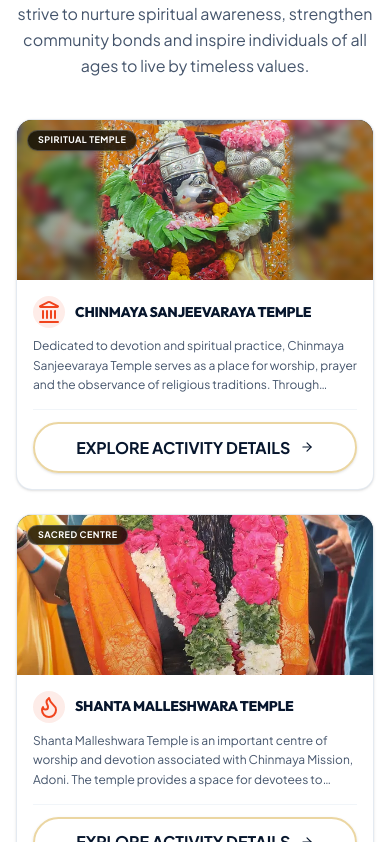
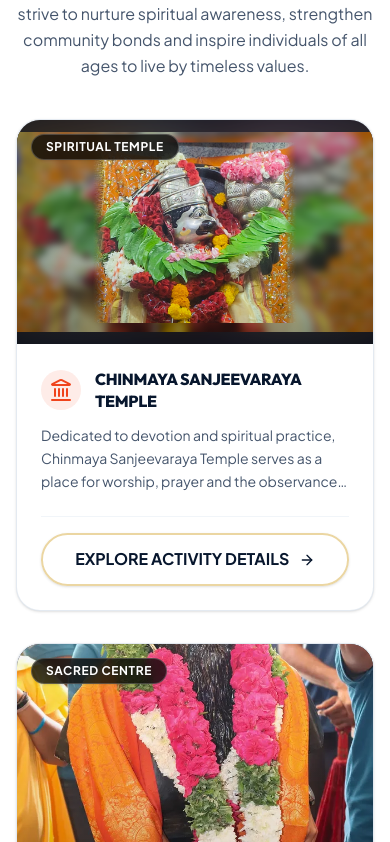
Before and after one commit to prabodh2/chinmaya_mission_adoni, a React (Vite) app in the folder client/: page /about in a window 390 px wide. Shown: the part 10362-11204 px from the top of the page. Built offline with nearby package versions, Linux system fonts and the light colour scheme; no server answers; a web font is replaced by a local one.

Commit message:
feat(about): increase width of our activities cards to full-width 2-column layout

```diff
--- a/client/src/pages/AboutPage.jsx
+++ b/client/src/pages/AboutPage.jsx
@@ -627,18 +627,18 @@
           </p>
         </div>
 
-        {/* 4 Activity Cards across full width */}
-        <div className="grid grid-cols-1 sm:grid-cols-2 lg:grid-cols-4 gap-6 w-full items-stretch">
+        {/* 2 Wide Activity & Temple Cards fulfilling full screen width */}
+        <div className="grid grid-cols-1 md:grid-cols-2 gap-8 lg:gap-10 w-full items-stretch">
           {data.ourActivities.cards.map((card) => (
             <article
               key={card.id || card.title}
-              className={`bg-white rounded-2xl border transition-all duration-300 hover:-translate-y-1 shadow-sm hover:shadow-md flex flex-col h-full overflow-hidden group ${
+              className={`bg-white rounded-3xl border transition-all duration-300 hover:-translate-y-1.5 shadow-sm hover:shadow-xl flex flex-col h-full overflow-hidden group w-full ${
                 card.featured
                   ? 'border-[var(--orange)]/70 ring-1 ring-[var(--orange)]/20'
                   : 'border-slate-200/90 hover:border-[var(--orange)]/50'
               }`}
             >
-              {/* Full-width Top Image (Compact height matching user layout, fully visible uncropped image) */}
+              {/* Full-width Top Image Area with increased height */}
               {(() => {
                 const isSanjeevaraya =
                   card.id === 'act-1' ||
@@ -649,7 +649,7 @@
                   : (card.imageUrl || '/assets/images/activity-sanjeevaraya.png?v=5');
 
                 return (
-                  <div className="relative h-40 sm:h-44 md:h-48 w-full shrink-0 overflow-hidden bg-slate-900 flex items-center justify-center block">
+                  <div className="relative h-56 sm:h-64 md:h-72 w-full shrink-0 overflow-hidden bg-slate-900 flex items-center justify-center block">
                     {/* Ambient blurred backdrop so there are no empty borders */}
                     <img
                       src={cardImgSrc}
@@ -679,7 +679,7 @@
                     <div className="absolute inset-0 bg-gradient-to-t from-black/40 via-transparent to-transparent opacity-25 group-hover:opacity-15 transition-opacity z-10 pointer-events-none" />
 
                     {card.badge && (
-                      <span className="absolute top-2.5 left-2.5 px-2.5 py-0.5 rounded-full bg-black/75 backdrop-blur-sm text-white font-bold text-[9px] sm:text-[10px] uppercase tracking-wider border border-white/20 shadow-sm z-20">
+                      <span className="absolute top-3.5 left-3.5 px-3.5 py-1 rounded-full bg-black/75 backdrop-blur-sm text-white font-bold text-xs uppercase tracking-wider border border-white/20 shadow-sm z-20">
                         {card.badge}
                       </span>
                     )}
@@ -688,28 +688,28 @@
               })()}
 
               {/* Card Body with Consistent Padding & Structured Flow */}
-              <div className="p-4 sm:p-5 flex flex-col flex-1 text-left">
-                <div className="flex items-center gap-2.5 mb-2">
-                  <div className="w-8 h-8 sm:w-9 sm:h-9 rounded-full bg-[var(--orange)]/10 text-[var(--orange)] flex items-center justify-center shrink-0 group-hover:bg-[var(--orange)] group-hover:text-white transition-colors duration-300">
+              <div className="p-6 sm:p-8 flex flex-col flex-1 text-left">
+                <div className="flex items-center gap-3.5 mb-3">
+                  <div className="w-10 h-10 rounded-full bg-[var(--orange)]/10 text-[var(--orange)] flex items-center justify-center shrink-0 group-hover:bg-[var(--orange)] group-hover:text-white transition-colors duration-300">
                     {getActivityIcon(card.iconName)}
                   </div>
-                  <h3 className="text-sm sm:text-base font-extrabold font-heading text-[var(--text-primary)] group-hover:text-[var(--orange)] transition-colors leading-snug line-clamp-1 uppercase tracking-wide truncate">
+                  <h3 className="text-base sm:text-lg md:text-xl font-extrabold font-heading text-[var(--text-primary)] group-hover:text-[var(--orange)] transition-colors leading-snug uppercase tracking-wide">
                     {card.title}
                   </h3>
                 </div>
 
-                <p className="text-xs sm:text-sm text-slate-600 leading-relaxed line-clamp-3 h-[3.8rem] sm:h-[4.2rem] overflow-hidden mb-3 font-normal">
+                <p className="text-sm sm:text-base text-slate-600 leading-relaxed line-clamp-3 mb-6 font-normal">
                   {card.content}
                 </p>
 
                 {/* Bottom Action Button Aligned Across Rows */}
-                <div className="mt-auto pt-3 border-t border-slate-100">
+                <div className="mt-auto pt-4 border-t border-slate-100">
                   <Link
                     to="/activities"
-                    className="btn-secondary w-full justify-center text-xs py-2 px-3 text-decoration-none font-bold shadow-sm"
+                    className="btn-secondary w-full justify-center text-sm py-3 px-4 text-decoration-none font-bold shadow-sm rounded-xl flex items-center gap-2"
                   >
                     <span>EXPLORE ACTIVITY DETAILS</span>
-                    <ArrowRight className="w-3.5 h-3.5" />
+                    <ArrowRight className="w-4 h-4" />
                   </Link>
                 </div>
               </div>
```
